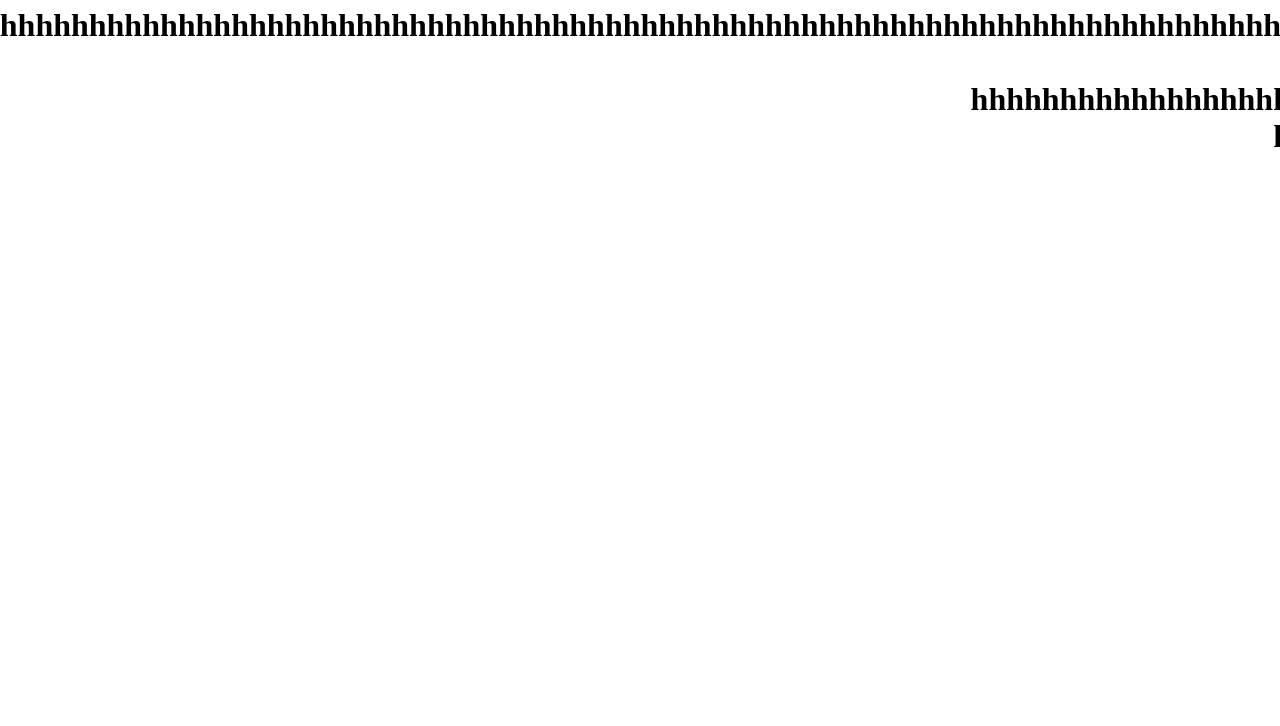
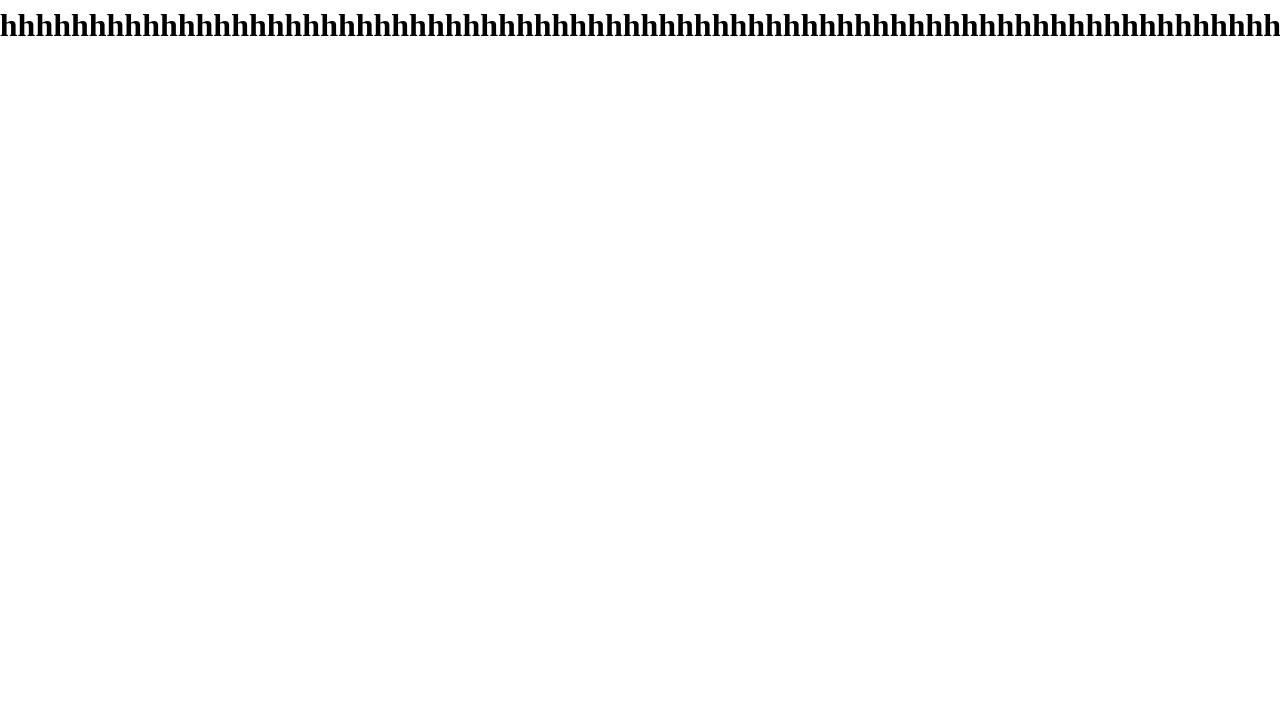
Before and after one commit to nimakarimi1592n-droid/wp, a plain HTML site: page Ad/index.html in a window 1280 px wide. Shown: the part 74-800 px from the top of the page. Drawn offline with Linux system fonts and the light colour scheme.

Commit message:
Update index.html

```diff
--- a/Ad/index.html
+++ b/Ad/index.html
@@ -28,12 +28,7 @@
 </head>
 <body>
     <h1>به سایت NIMA1592 خوش آمدید!</h1>
-    <h1>hhhhhhhhhhhhhhhhhhhhhhhhhhhhhhhhhhhhhhhhhhhhhhhhhhhhhhhhhhhhhhhhhhhhhhhhhhhhhhhhhhhhhhhhhhhhhhhhhhhhhhhhhhhhhhhhhhhhhhhhhh
-    hhhhhhhhhhhhhhhhhhhhhhhhhhhhhhhhhhhhhh
-    hhhhhhhhhhhhhhhhhhhhhhhhhhhhhhhhhhhhhh
-    hhhhhhhhhhhhhhhhhhhhhhhhhhhhh
-    hhhhhhhhhhhhhhhhhhhhhhhhh
-    hhhhhhhhhhhhhhhhhhhhhhhhh</h1>
+    <h1>hhhhhhhhhhhhhhhhhhhhhhhhhhhhhhhhhhhhhhhhhhhhhhhhhhhhhhhhhhhhhhhhhhhhhhhhhhhhhhhhhhhhhhhhhhhhhhhhhhhhhhhhhhhhhhhhhhhhhhhhhh</h1>
     <p>تبلیغات سایت:</p>
 
     <div id="pos-article-display-119277"></div>
```
